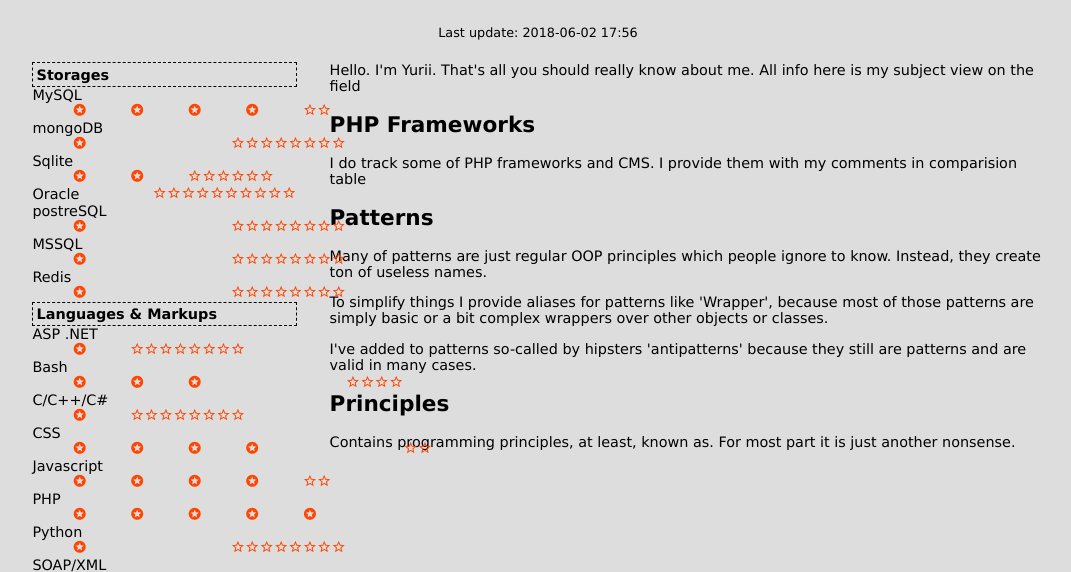
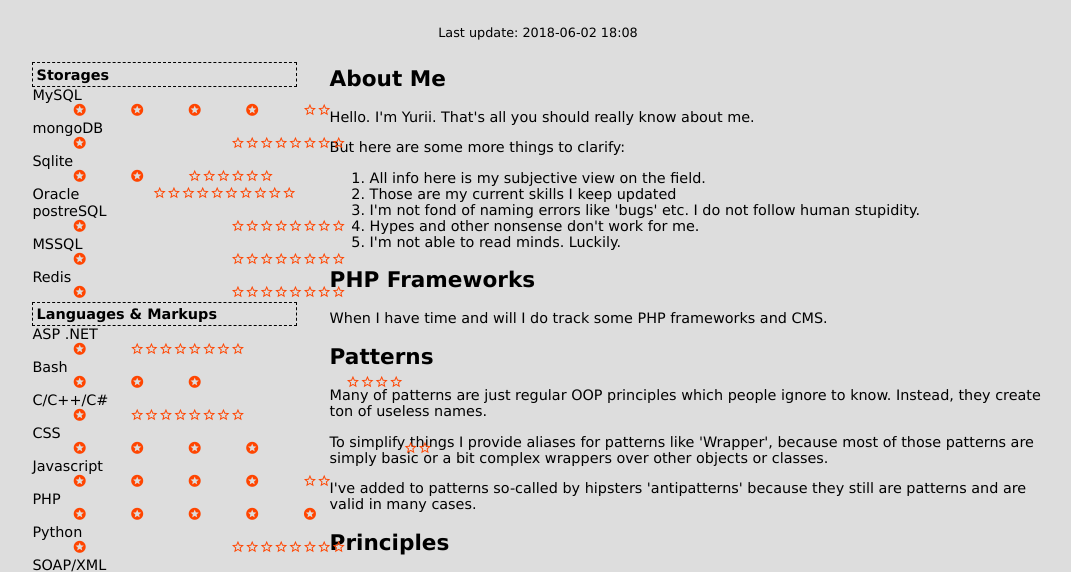
Before and after one commit to yurii-github/yurii-github.github.io, a PHP site: page /build/index.html in a window 1280 px wide. Shown: the part 351-923 px from the top of the page, without its empty margins (102-1173 px from the left). Run offline with PHP 8.4, Linux system fonts and the light colour scheme.

Commit message:
created build 2018-06-02 18:08:34

```diff
--- a/build/frameworks.html
+++ b/build/frameworks.html
@@ -24,7 +24,7 @@
         <article>
         <h1>Comparison of PHP Frameworks and CMS</h1>
         <h3>Last update:
-            <time>2018-06-02 17:29</time>
+            <time>2018-06-02 17:56</time>
             <p><b>Please note, these are my subjective views!</b></p>
         </h3>
         <table id="main-table" summary="Contains comparison of PHP Frameworks and CMS">
--- a/build/index.html
+++ b/build/index.html
@@ -23,13 +23,24 @@
 
     <div>
     <h1><img src="1f418.png" alt="elephant emoji"/></h1>
-    <h3>Last update: <time>2018-06-02 17:56</time></h3>
+    <h3>Last update: <time>2018-06-02 18:08</time></h3>
     <div class="container page-about">
         <article>
-            <p>Hello. I'm Yurii. That's all you should really know about me. All info here is my subject view on the field</p>
+            <h2>About Me</h2>
+            <p>Hello. I'm Yurii. That's all you should really know about me.</p>
+            <p>But here are some more things to clarify:
+            <ol>
+                <li>All info here is my subjective view on the field.</li>
+                <li>Those are my current skills I keep updated</li>
+                <li>I'm not fond of naming errors like 'bugs' etc. I do not follow human stupidity.</li>
+                <li>Hypes and other nonsense don't work for me.</li>
+                <li>I'm not able to read minds. Luckily.</li>
+            </ol>
+            </p>
+            <p></p>
 
             <h2>PHP Frameworks</h2>
-            <p>I do track some of PHP frameworks and CMS. I provide them with my comments in comparision table</p>
+            <p>When I have time and will I do track some PHP frameworks and CMS.</p>
             <h2>Patterns</h2>
             <p>Many of patterns are just regular OOP principles which people ignore to know. Instead, they create ton of useless names.</p>
             <p>To simplify things I provide aliases for patterns like 'Wrapper', because most of those patterns are simply basic or a bit complex wrappers over other objects or classes.</p>
```
Also changed, not shown: web/index.php (+13 -2 lines).
